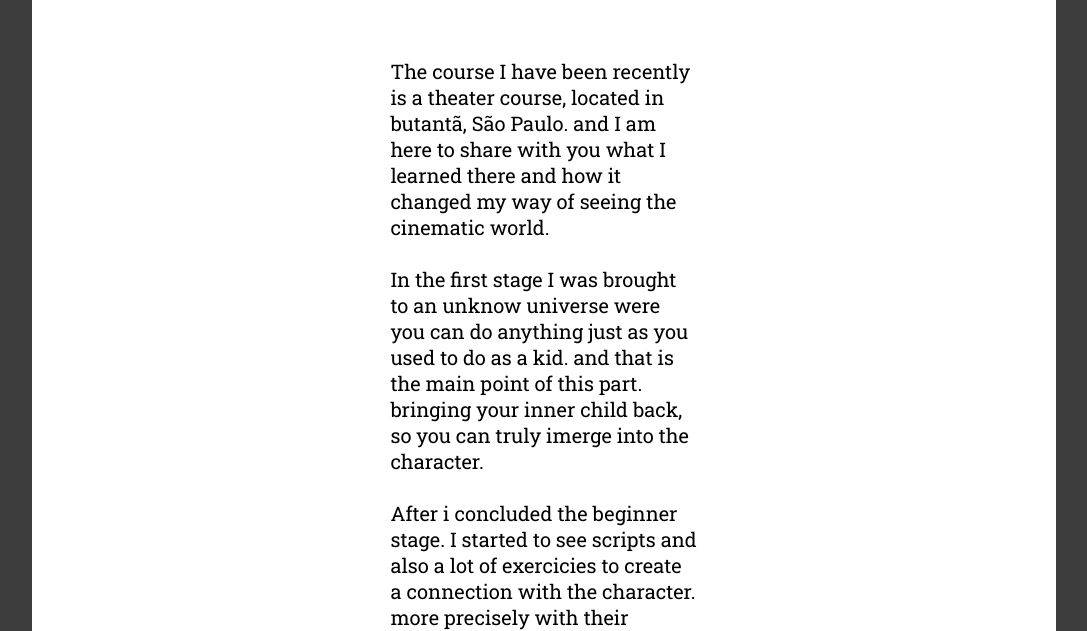
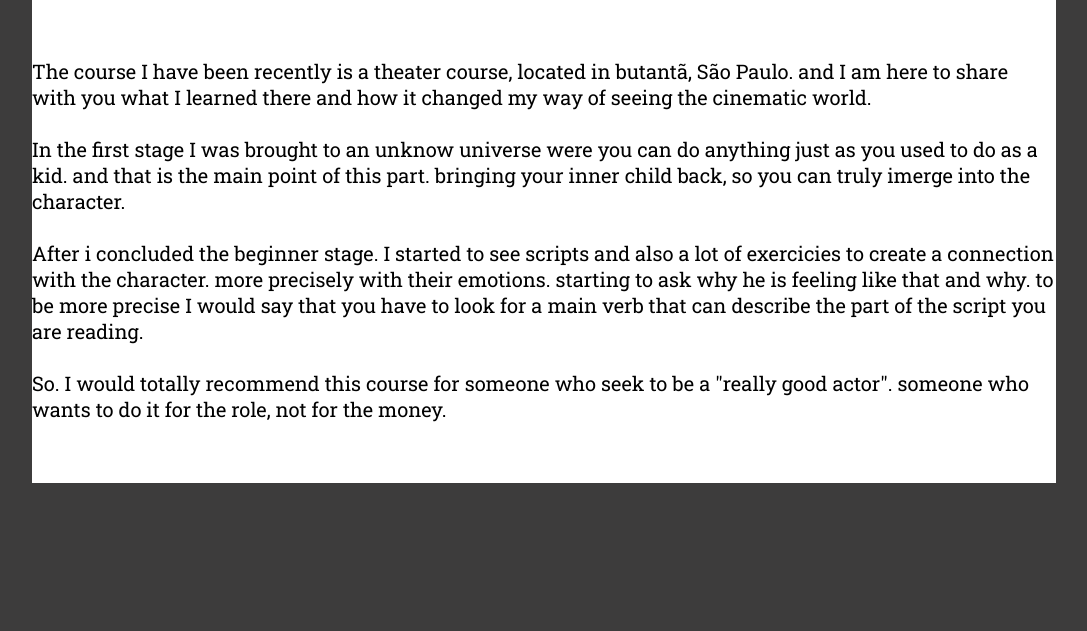
Before and after one commit to vinisaork/English, a plain HTML site: page index.html in a window 1280 px wide. Shown: the part 171-802 px from the top of the page, without its empty margins (96-1183 px from the left). Drawn offline with Linux system fonts and the light colour scheme; a web font is replaced by a local one.

Commit message:
Update estilo.css

```diff
--- a/estilo.css
+++ b/estilo.css
@@ -125,13 +125,13 @@ body main{
     flex-direction: column;
     justify-content: center;
     align-items: center;
-    width: 50%;
+
 }
 body main  .imagens {
     display: flex;
     justify-content: center;
     align-items: center;
-    width: 60%;
+
     font-size: 20px;
 
     text-align: left;
```
